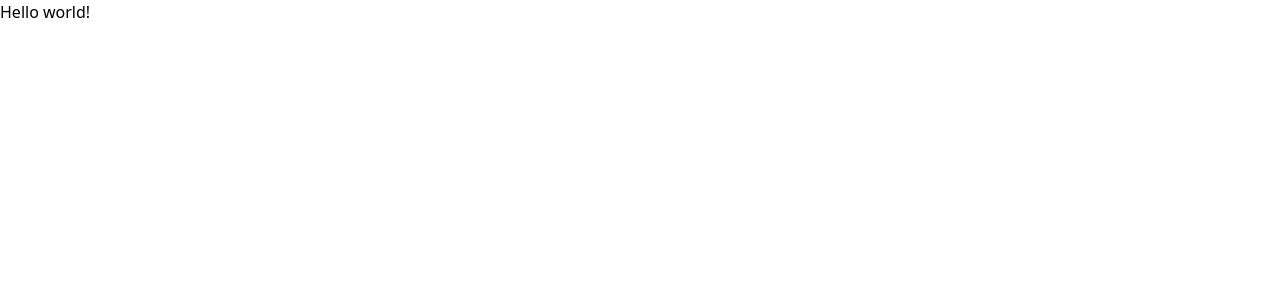
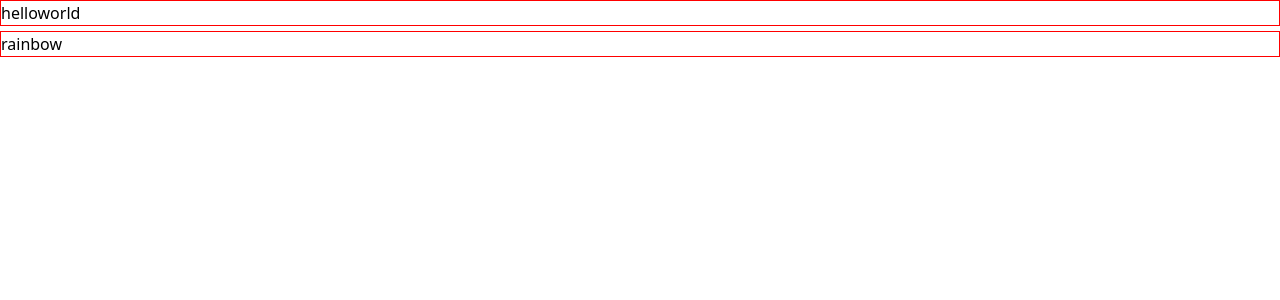
Before and after one commit to swagfinger/swagfinger-ui, a React app: page / in a window 1280 px wide. Shown: the top 300 px of the page. Built offline with nearby package versions, Linux system fonts and the light colour scheme.

Commit message:
Accordion refactor - encapsulate code into Accordion and pass child class by name

```diff
--- a/src/App.js
+++ b/src/App.js
@@ -5,8 +5,8 @@ import './App.css';
 
 export default function (){
   return <div>
-    <h1 class="text-3xl font-bold underline">
-      Hello world!
+    <h1 className="text-3xl font-bold underline">
+      <AccordionExample/>
     </h1>
   </div>
 }
--- a/src/components/accordion/Accordion.js
+++ b/src/components/accordion/Accordion.js
@@ -6,12 +6,15 @@ const AccordionContainer = styled.div`
 `;
 
 export const Accordion = ({
-  render,
   multiOpen = true,
   startActiveItems = [],
+  childClass,
+  data
 }) => {
   const [activeItems, setActiveItems] = useState(startActiveItems); //set initial active items // activeItems holds item indexs to show
   const [allowMultiOpen, setAllowMultiOpen] = useState(multiOpen);
+
+  const ChildClass = childClass;
 
   useEffect(() => {
     console.log('Accordion is rendered');
@@ -59,7 +62,16 @@ export const Accordion = ({
 
   return (
     <AccordionContainer className={'Accordion'}>
-      {render({ activeItems, handleClick })}
+      {data.map((each, index)=> {
+        return <ChildClass
+          key={`AccordionItem_${index}`}
+          onClick={() => {
+            handleClick(index);
+          }}
+          data={each}
+          isOpen={activeItems.some((each) => each === index)}
+        />
+      })}
     </AccordionContainer>
   );
 };
--- a/src/components/accordion/AccordionExample.js
+++ b/src/components/accordion/AccordionExample.js
@@ -34,24 +34,9 @@ export const AccordionExample = () => {
     <Accordion
       multiOpen={false}
       // multiOpen={true}
-      // startActiveItems={[0, 1]}
-      render={({ activeItems, handleClick }) => {
-        if(data.length){
-          return data.map((item, index) => {
-            return (
-              <AccordionItem
-                key={`AccordionItem_${index}`}
-                onClick={() => {
-                  handleClick(index);
-                }}
-                data={item}
-                isOpen={activeItems.some((item) => item === index)}
-              />
-            );
-          });
-        }
-
-      }}
+      // startActiveItems={[0, 1]
+      data={data}
+      childClass={AccordionItem}
     />
   );
 };
--- a/src/components/accordion/AccordionItem.js
+++ b/src/components/accordion/AccordionItem.js
@@ -1,7 +1,8 @@
 import React from 'react';
 import styled from 'styled-components';
-// import { ChevronUpIcon } from '@heroicons/react/24/outline';
-// import { ChevronDownIcon } from '@heroicons/react/24/outline';
+import { ChevronUp } from '../../icons/ChevronUp';
+import { ChevronDown } from '../../icons/ChevronDown';
+import {Icon} from '../icon';
 
 const AccordionItemContainer = styled.div`
   display: block;
@@ -56,7 +57,7 @@ export const AccordionItem = ({ data, isOpen, onClick }) => {
         onClick={(index) => onClick(index)}
         className={isOpen ? 'show' : 'hide'}
       >
-        {data.title}
+        {data.title} {isOpen? <Icon>{ ChevronUp}</Icon>  : <Icon>{ChevronDown}</Icon> }
       </AccordionItemTitle>
       <AccordionItemContent className={isOpen ? 'show' : 'hide'}>
         {data.body}
--- a/src/icons/ChevronDown.js
+++ b/src/icons/ChevronDown.js
@@ -1,3 +1,5 @@
+import React from 'react';
+
 export const ChevronDown = (
   <svg
     xmlns='http://www.w3.org/2000/svg'
--- a/src/icons/ChevronUp.js
+++ b/src/icons/ChevronUp.js
@@ -1,3 +1,5 @@
+import React from 'react';
+
 export const ChevronUp = (
   <svg
     xmlns='http://www.w3.org/2000/svg'
```
